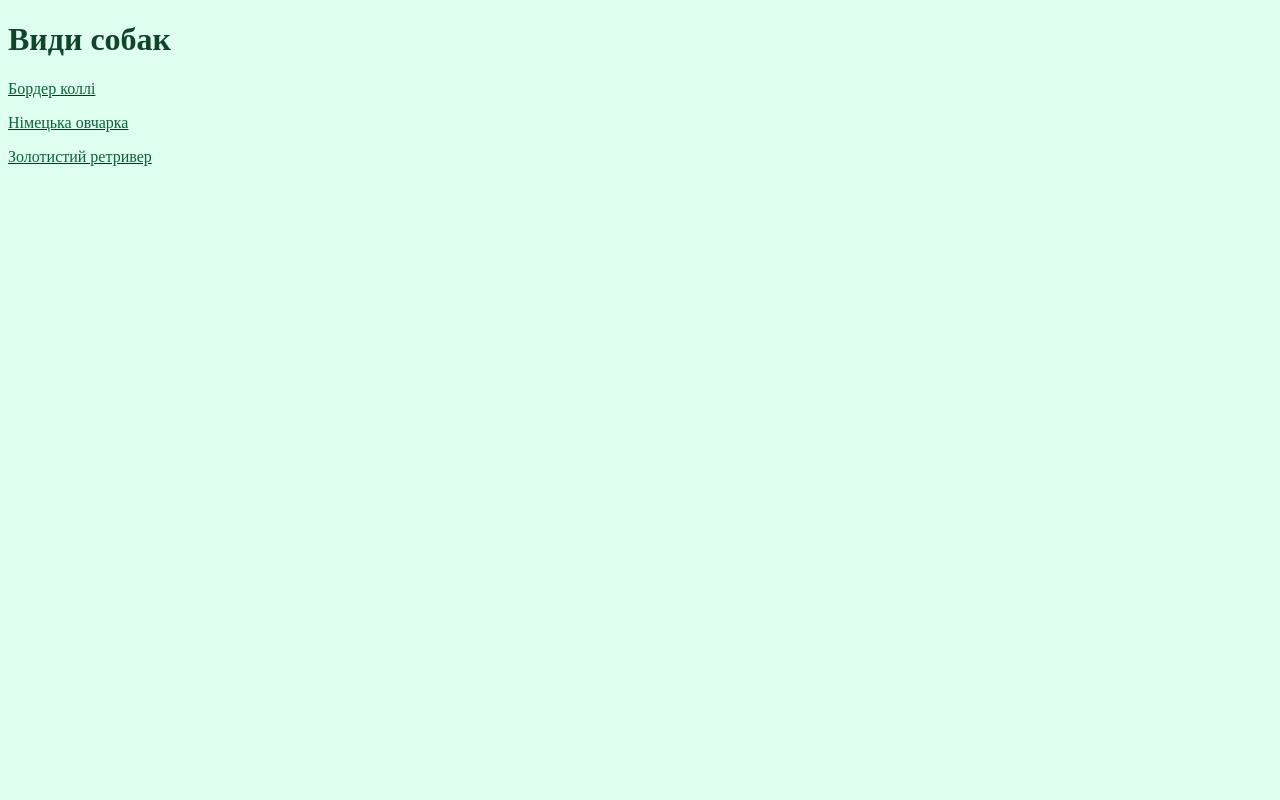
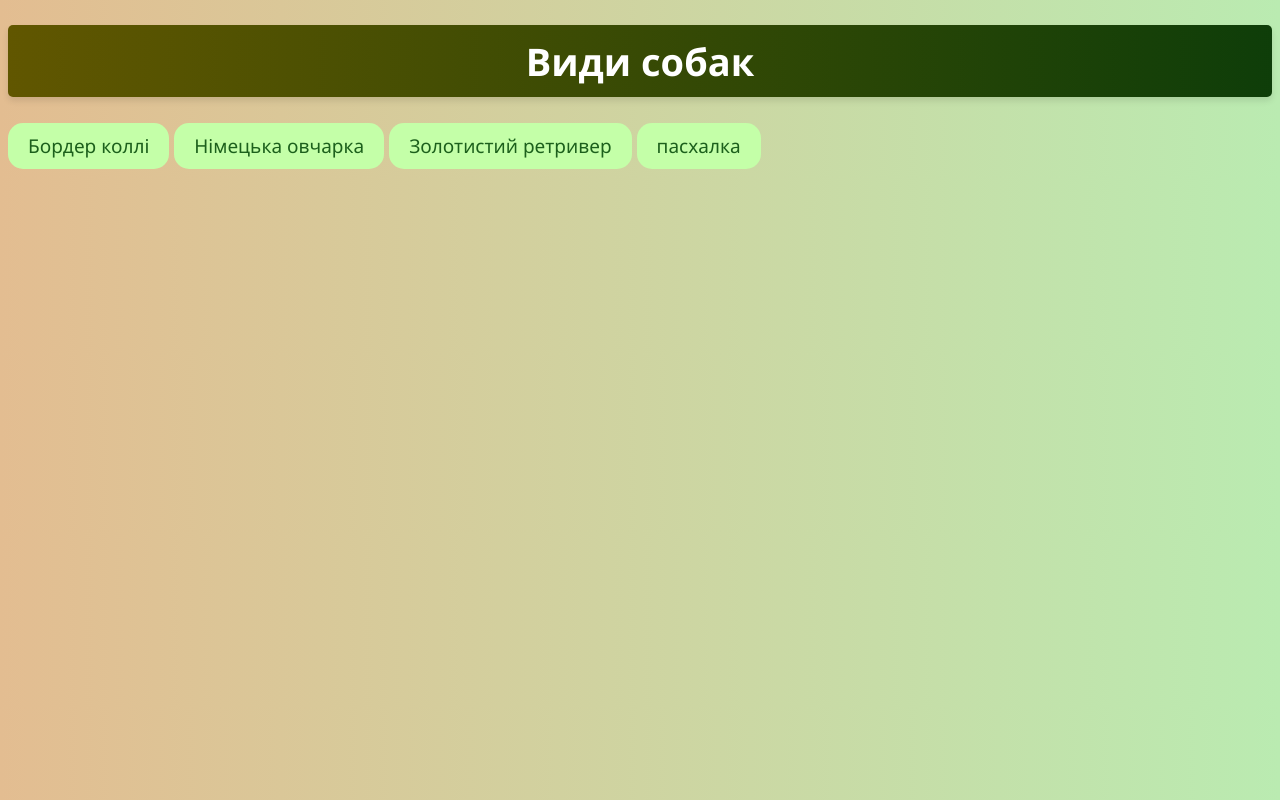
Before and after one commit to TimofeiKor/mysite, a plain HTML site: page index.html in a window 1280 px wide. Drawn offline with Linux system fonts and the light colour scheme.

Commit message:
Третя публічна альфа-версія

```diff
--- /dev/null
+++ b/buttons.css
@@ -0,0 +1,27 @@
+a {
+    display: inline-block;
+    padding: 10px 20px;
+    background-color: rgb(196, 255, 168);
+    color: rgb(28, 96, 28);
+    text-decoration: none;
+    border-radius: 15px;
+    text-align: center;
+    font-family: 'Segoe UI', Tahoma, Geneva, Verdana, sans-serif;
+    transition: background-color 0.3s ease, transform 0.2s ease;
+}
+
+a:hover {
+    background-color: rgb(3, 93, 0);
+    color: rgb(214, 255, 212);
+    transform: scale(1.1);
+}
+
+@media (prefers-color-scheme: dark) {
+    a {
+        background-color: rgb(30, 200, 100);
+    }
+
+    a:hover {
+        background-color: rgb(36, 112, 0);
+    }
+}
--- /dev/null
+++ b/font.css
@@ -0,0 +1,56 @@
+h1 {
+    background: linear-gradient(to right, rgba(112, 80, 0, 0.8), rgba(9, 49, 11, 0.8));
+    color: rgb(255, 177, 104);
+    padding: 10px 20px;
+    border-radius: 5px;
+    box-shadow: 0 4px 6px rgba(0, 0, 0, 0.1);
+    text-align: center;
+    font-family: 'Segoe UI', Tahoma, Geneva, Verdana, sans-serif;
+    cursor: url('https://cdnjs.cloudflare.com/ajax/libs/emoji-mart/5.0.7/animations/cursor.woff2'), auto; /* додано для лапок */
+}
+
+@media (prefers-color-scheme: dark) {
+    h1 {
+        background: linear-gradient(to right, rgba(200, 129, 30, 0.8), rgb(7, 41, 9));
+        color: rgb(255, 255, 255);
+    }
+}
+
+h1 {
+    background-color: rgb(36, 112, 0);
+    color: rgb(255, 255, 255);
+    padding: 10px 20px;
+    text-align: center;
+    transition: background-color 0.3s ease, transform 0.3s ease;
+    font-family: 'Segoe UI', Tahoma, Geneva, Verdana, sans-serif;
+}
+
+h1:hover {
+    background-color: rgb(167, 143, 12);
+    transform: scale(1.1);
+}
+
+@media (prefers-color-scheme: dark) {
+    h1 {
+        background-color: rgb(30, 200, 100);
+    }
+
+    h1:hover {
+        background-color: rgb(36, 112, 0);
+    }
+}
+
+* {
+    font-family:'Georgia', sans-serif;
+    color:rgb(83, 51, 19);
+}
+
+body {
+    font-size: 19px;
+}
+
+@media (prefers-color-scheme: dark) {
+    * {
+        color: rgb(3, 64, 28);
+    }
+}
--- a/index.html
+++ b/index.html
@@ -5,16 +5,17 @@
     <meta name="viewport" content="width=device-width, initial-scale=1.0">
     <title>Види собак</title>
     <link rel="stylesheet" href="styles.css">
-    <link rel="preconnect" href="https://fonts.googleapis.com">
-    <link rel="preconnect" href="https://fonts.gstatic.com" crossorigin>
-    <link href="https://fonts.googleapis.com/css2?family=Montserrat:ital,wght@0,100..900;1,100..900&family=Noto+Serif:ital,wght@0,100..900;1,100..900&family=Roboto:ital,wght@0,100..900;1,100..900&display=swap" rel="stylesheet">
+    <link rel="stylesheet" href="font.css">
+    <link rel="stylesheet" href="buttons.css">
 </head>
 <body>
     <h1>Види собак</h1>
 
-<a href="bordercolly.html"> <p>Бордер коллі</p></a>
-<a href="nimovch.html"> <p>Німецька овчарка</p></a>
-<a href="retriver.html"><p>Золотистий ретривер<p></a>
+    <a href="bordercolly.html">Бордер коллі</a>
+    <a href="nimovch.html">Німецька овчарка</a>
+    <a href="retriver.html">Золотистий ретривер</a>
+    <a href="pacxalka.html">пасхалка</a>
+
 
 </body>
 </html>
--- a/styles.css
+++ b/styles.css
@@ -1,20 +1,9 @@
-
 body {
-    background-color: rgb(223, 255, 239);
-
-    font-family: 'Mono serif', serif;
+    background: linear-gradient(to right, rgb(227, 189, 145), rgb(186, 235, 177));
 }
 
-p {
-    color: rgb(8, 100, 54);
-
+@media (prefers-color-scheme: dark) {
+    body {
+        background-color: rgb(5, 54, 7);
+    }
 }
-h1 {
-    color: rgb(15, 69, 41)
-}
-li {
-    color: rgb(8, 100, 54);
-}
-a {
-    color: rgb(2, 58, 30);
-}
```
Also changed, not shown: Untitled-1.html (+3 -0 lines), bordercolly.html (+4 -1 lines), nimovch.html (+4 -0 lines), pacxalka.html (added, +214 -0 lines), retriver.html (+3 -1 lines).
